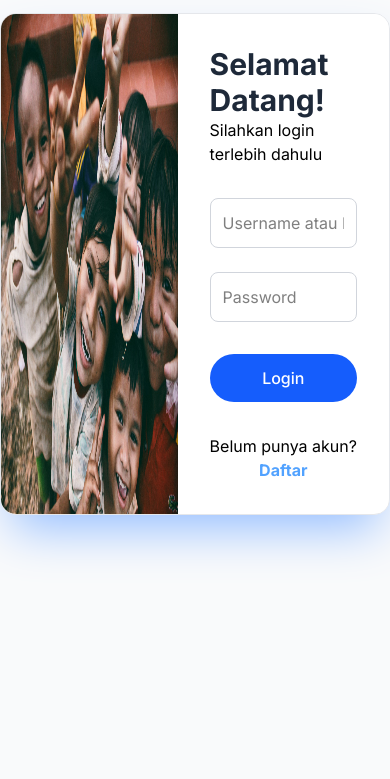
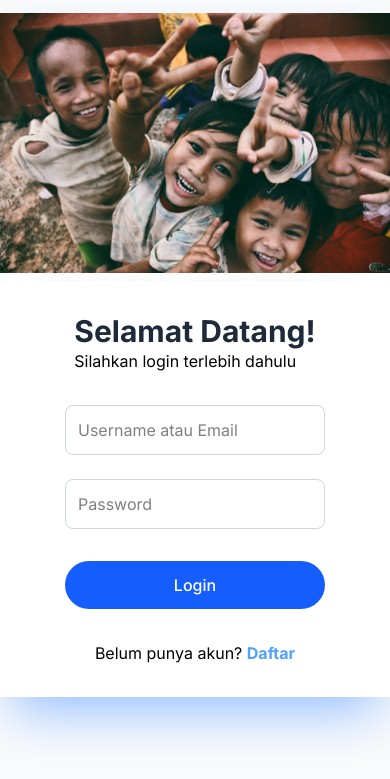
Before and after one commit to wllyvx/platform-harumcare, an Astro site: page /login in a window 390 px wide. Shown: the part 59-838 px from the top of the page. Built offline with nearby package versions, Linux system fonts and the light colour scheme; Astro itself is replaced by a stand-in of ours.

Commit message:
responsive login UI

```diff
--- a/src/pages/login.astro
+++ b/src/pages/login.astro
@@ -5,8 +5,8 @@ import AuthLayout from "../layouts/AuthLayout.astro";
 <AuthLayout>
 
   <section class="login-section flex flex-col md:flex-row justify-center items-center h-full py-0 md:py-24 bg-gray-50 max-w-7xl mx-auto">
-    <div class="bg-white shadow-2xl shadow-blue-500/50 border border-gray-200 rounded-2xl flex overflow-hidden">
-      <div class="flex justify-center w-full md:w-[50vw]">
+    <div class="bg-white shadow-2xl shadow-blue-500/50 border-0 lg:border border-gray-200 flex flex-col lg:flex-row rounded-none lg:rounded-2xl overflow-hidden">
+      <div class="flex justify-center w-full max-w-2xl">
         <img src="/images/UI/login-cover.jpg" alt="" class="h-full w-auto mb-2">
       </div>
       <div class="bg-white flex flex-col justify-center items-center shadow-2xl w-full md:w-[30vw] px-8 py-8">
```
